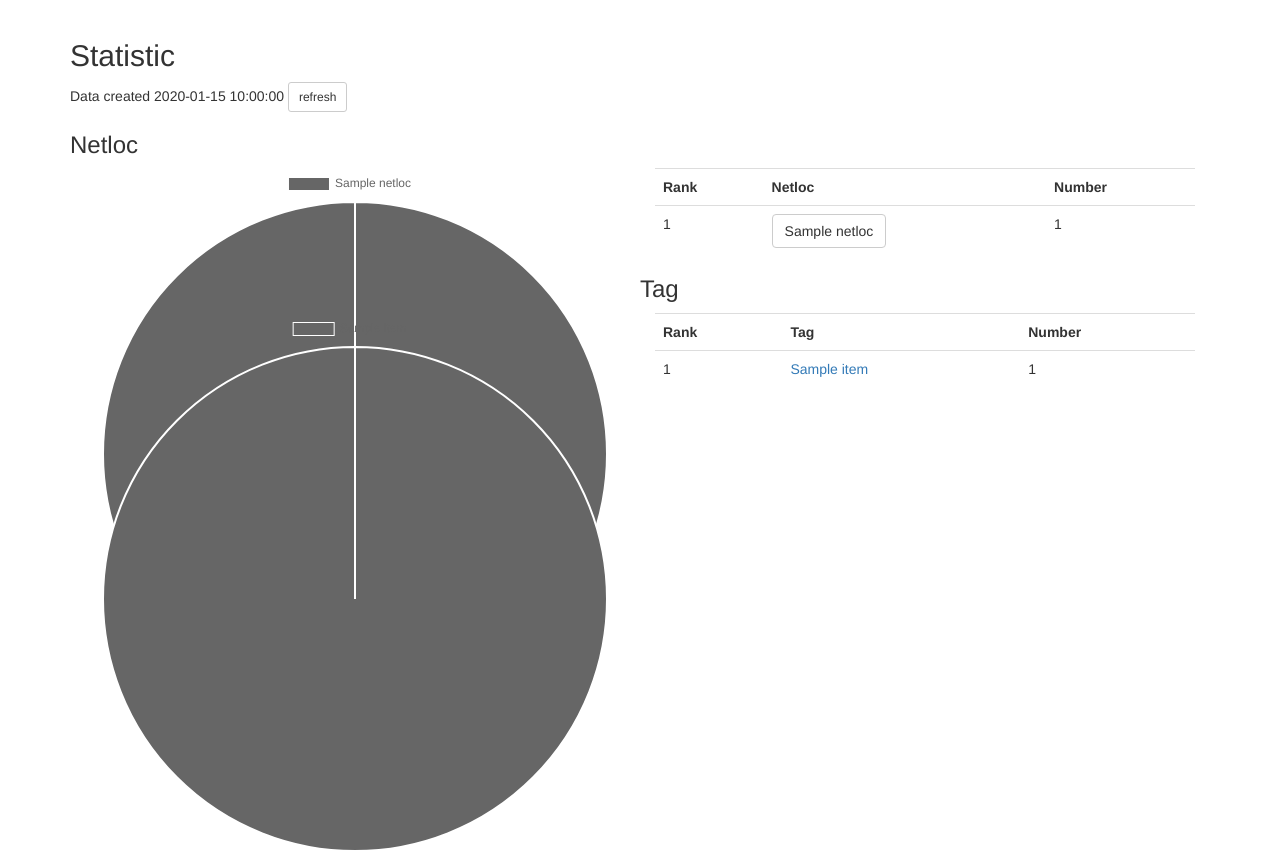
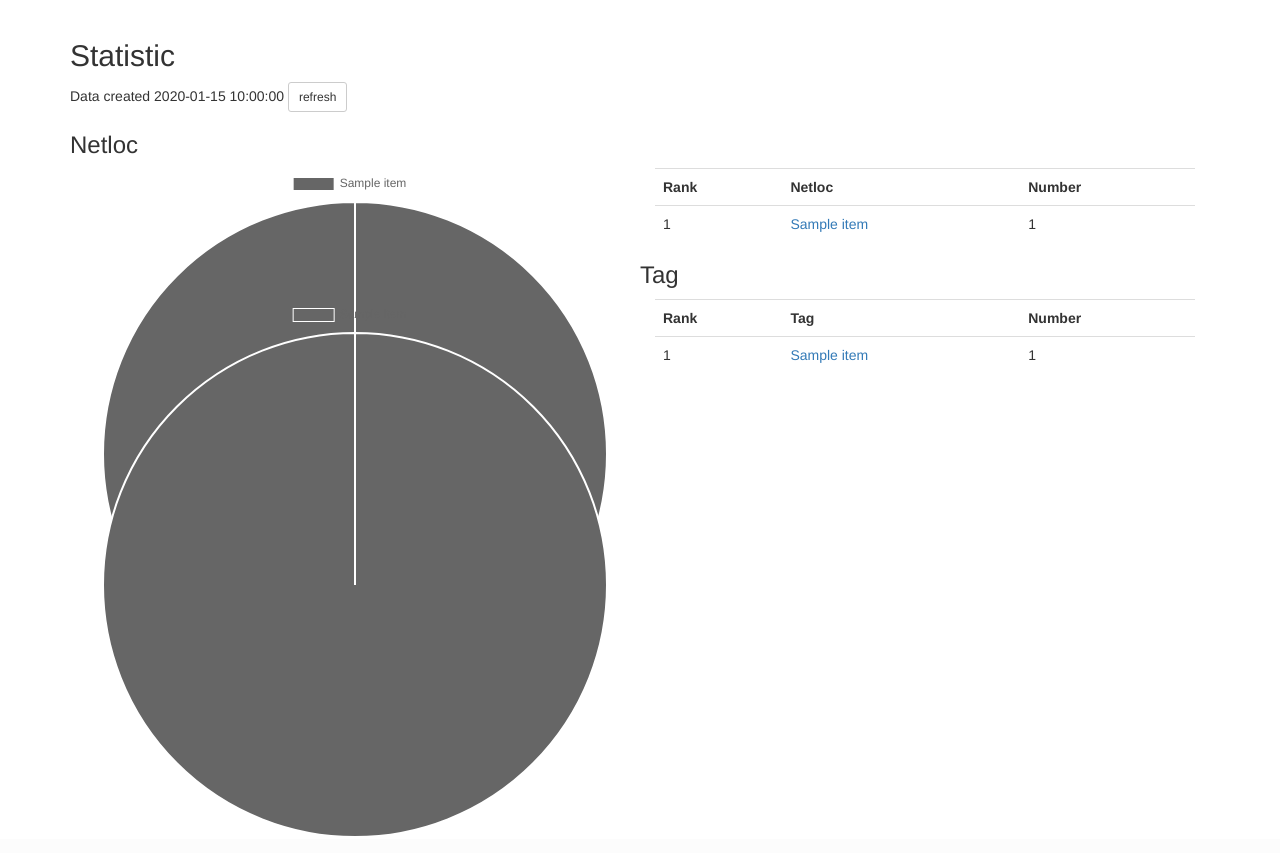
Before and after one commit to jarun/buku, a Flask app: template bukuserver/templates/bukuserver/statistic.html in a window 1280 px wide. Shown: the part 51-904 px from the top of the page. Run offline with Flask 2, Linux system fonts and the light colour scheme; the template is opened without the code that fills it: most values are stand-ins (such as "Sample title", 1, 10 or a date in 2020); parts of the project's set-up code (start-up, migrations or seed data) failed here and were passed over; some libraries are stand-ins or nearby versions.

Commit message:
chg: dev: not using form for simple get

```diff
--- a/bukuserver/templates/bukuserver/statistic.html
+++ b/bukuserver/templates/bukuserver/statistic.html
@@ -27,15 +27,10 @@
         <th>Netloc</th>
         <th>Number</th>
       </tr>
-      {% for netloc, number, _ in most_common_netlocs %}
+      {% for item, number, _ in most_common_netlocs %}
       <tr>
         <td>{{loop.index}}</td>
-        <td>
-          <form action="{{url_for('search_bookmarks-html')}}" method="GET">
-            <input id="inputKeywords" name="keywords-0" type="hidden" value="{{netloc}}">
-            <button type="submit" class="btn btn-default">{{netloc}}</button>
-          </form>
-        </td>
+        <td> <a href="{{url_for('search_bookmarks-html')}}?keywords-0={{item}}">{{item}}</a> </td>
         <td>{{number}}</td>
       </tr>
       {% endfor %}
@@ -60,16 +55,13 @@
               <th>Netloc</th>
               <th>Number</th>
             </tr>
-            {% for netloc, number in netloc_counter.most_common() %}
+            {% for item, number in netloc_counter.most_common() %}
               {% if number > 1 %}
               <tr>
                 <td>{{loop.index}}</td>
                 <td>
                   {% if netloc %}
-                  <form action="{{url_for('search_bookmarks-html')}}" method="GET">
-                    <input id="inputKeywords" name="keywords-0" type="hidden" value="{{netloc}}">
-                    <button type="submit" class="btn btn-default">{{netloc}}</button>
-                  </form>
+                  <a href="{{url_for('search_bookmarks-html')}}?keywords-0={{item}}">{{item}}</a>
                   {% else %}
                   <span class="btn btn-default" disabled="disabled">(No Netloc)</span>
                   {% endif %}
```
